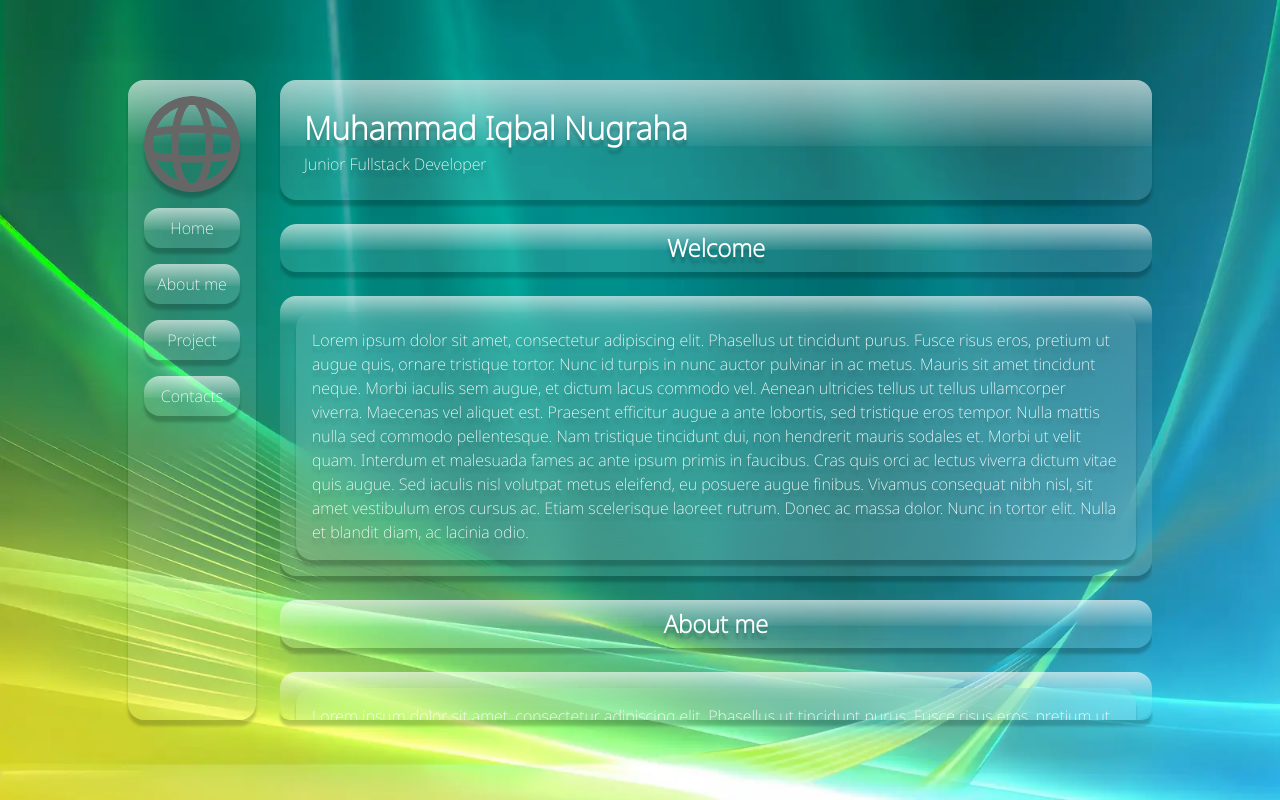
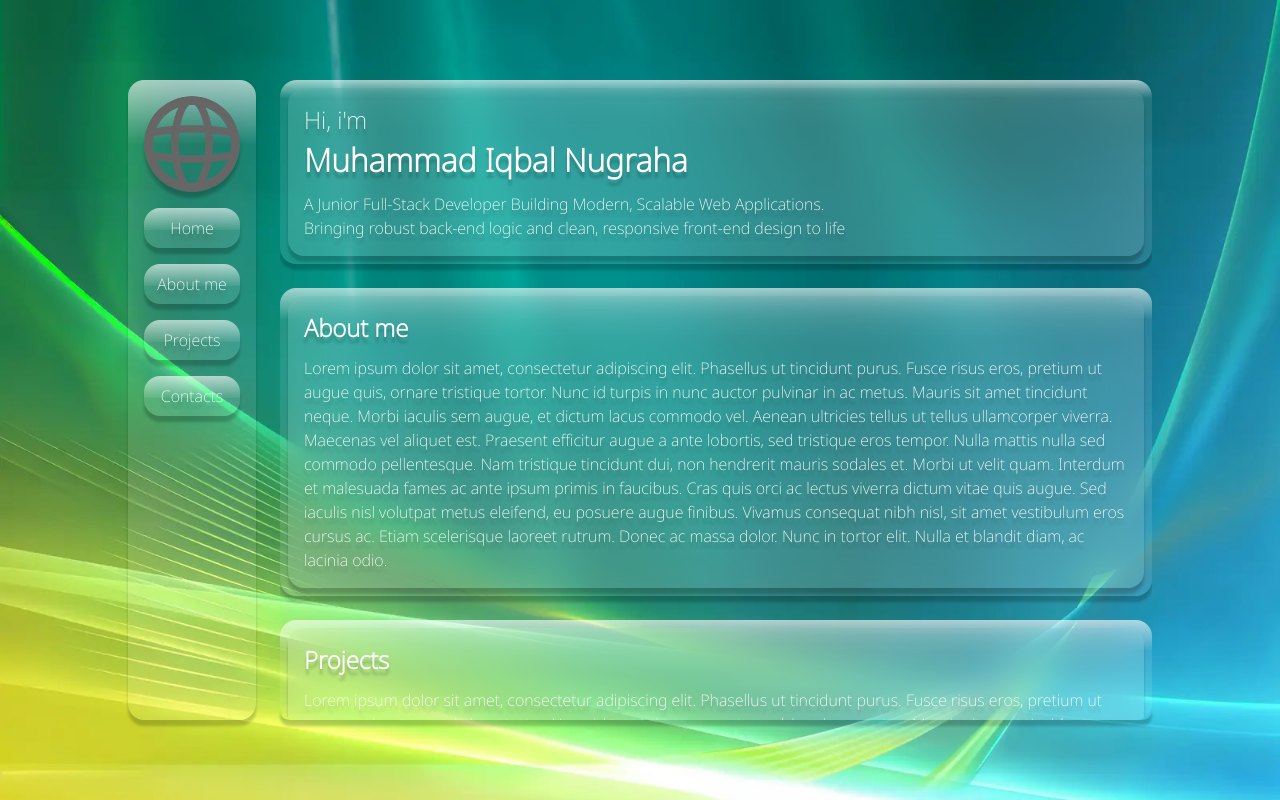
Before and after one commit to antasenaw/next-js-portfolio, a Next.js app: page / in a window 1280 px wide. Built offline with nearby package versions, Linux system fonts and the light colour scheme.

Commit message:
Rework the overall layout, add the actual content for the main section

```diff
--- a/app/page.tsx
+++ b/app/page.tsx
@@ -1,5 +1,6 @@
 import Navbar from "@/components/Navbar";
-import Header from "@/components/Header";
+import MobileNavbar from "@/components/MobileNavbar";
+// import Header from "@/components/Header";
 import Main from "@/components/Main";
 import { RefProvider } from "@/hooks/NavigationRefContext";
 import "./Page.css";
@@ -11,7 +12,8 @@ export default function Home() {
         <RefProvider>
           <Navbar />
           <div className="flex flex-col gap-4 md:gap-6 page rounded-2xl">
-            <Header />
+          <MobileNavbar />
+            {/* <Header /> */}
             <Main />
           </div>
         </RefProvider>
--- a/components/Header.tsx
+++ b/components/Header.tsx
@@ -5,7 +5,7 @@ const Header = () => {
     <>
     <header>
       <div className='general-style py-4 px-6 md:p-6 frutiger'>
-        <h1 className='text-[1.25rem] md:text-[2rem] font-bold'>Muhammad Iqbal Nugraha</h1>
+        <h1 className='text-[1.25rem] md:text-[2rem] font-bold'>My Porfolio</h1>
         <p>Junior Fullstack Developer</p>
       </div>
         <MobileNavbar/>
--- a/components/Main.tsx
+++ b/components/Main.tsx
@@ -4,16 +4,16 @@ import { useRefContext } from '../hooks/NavigationRefContext'
 
 interface SectionProps {
   hook: React.RefObject<HTMLDivElement | null>,
-  title: string,
-  content: string
+  // title: string,
+  content: React.ReactNode
 }
 
-const Section = ({ hook, title, content }: SectionProps) => {
+const Section = ({ hook, /*title,*/ content }: SectionProps) => {
   return (
     <section ref={hook} className='flex flex-col gap-4 md:gap-6'>
-      <h2 className='general-style frutiger text-center text-[1.125rem] md:text-2xl font-bold p-1 md:p-2'>{title}</h2>
-      <div className='general-style frutiger-2 p-2 md:p-4'>
-        <p className='general-style p-4 backdrop-blur-lg'>{content}</p>
+      {/* <h2 className='general-style frutiger text-center text-[1.125rem] md:text-2xl font-bold p-1 md:p-2'>{title}</h2> */}
+      <div className='general-style frutiger-2 p-2'>
+        {content}
       </div>
     </section>
   )
@@ -24,10 +24,29 @@ const Main = () => {
   const { homeRef, aboutRef, projectsRef, contactsRef } = useRefContext();
   return (
     <main className='flex flex-col gap-4 md:gap-6 overflow-y-auto rounded-2xl [scrollbar-width:none] [&::-webkit-scrollbar]:hidden max-md:pb-2' >
-      <Section hook={homeRef} title='Welcome' content='Lorem ipsum dolor sit amet, consectetur adipiscing elit. Phasellus ut tincidunt purus. Fusce risus eros, pretium ut augue quis, ornare tristique tortor. Nunc id turpis in nunc auctor pulvinar in ac metus. Mauris sit amet tincidunt neque. Morbi iaculis sem augue, et dictum lacus commodo vel. Aenean ultricies tellus ut tellus ullamcorper viverra. Maecenas vel aliquet est. Praesent efficitur augue a ante lobortis, sed tristique eros tempor. Nulla mattis nulla sed commodo pellentesque. Nam tristique tincidunt dui, non hendrerit mauris sodales et. Morbi ut velit quam. Interdum et malesuada fames ac ante ipsum primis in faucibus. Cras quis orci ac lectus viverra dictum vitae quis augue. Sed iaculis nisl volutpat metus eleifend, eu posuere augue finibus. Vivamus consequat nibh nisl, sit amet vestibulum eros cursus ac. Etiam scelerisque laoreet rutrum. Donec ac massa dolor. Nunc in tortor elit. Nulla et blandit diam, ac lacinia odio.'/>
-      <Section hook={aboutRef} title='About me' content='Lorem ipsum dolor sit amet, consectetur adipiscing elit. Phasellus ut tincidunt purus. Fusce risus eros, pretium ut augue quis, ornare tristique tortor. Nunc id turpis in nunc auctor pulvinar in ac metus. Mauris sit amet tincidunt neque. Morbi iaculis sem augue, et dictum lacus commodo vel. Aenean ultricies tellus ut tellus ullamcorper viverra. Maecenas vel aliquet est. Praesent efficitur augue a ante lobortis, sed tristique eros tempor. Nulla mattis nulla sed commodo pellentesque. Nam tristique tincidunt dui, non hendrerit mauris sodales et. Morbi ut velit quam. Interdum et malesuada fames ac ante ipsum primis in faucibus. Cras quis orci ac lectus viverra dictum vitae quis augue. Sed iaculis nisl volutpat metus eleifend, eu posuere augue finibus. Vivamus consequat nibh nisl, sit amet vestibulum eros cursus ac. Etiam scelerisque laoreet rutrum. Donec ac massa dolor. Nunc in tortor elit. Nulla et blandit diam, ac lacinia odio.'/>
-      <Section hook={projectsRef} title='Projects' content='Lorem ipsum dolor sit amet, consectetur adipiscing elit. Phasellus ut tincidunt purus. Fusce risus eros, pretium ut augue quis, ornare tristique tortor. Nunc id turpis in nunc auctor pulvinar in ac metus. Mauris sit amet tincidunt neque. Morbi iaculis sem augue, et dictum lacus commodo vel. Aenean ultricies tellus ut tellus ullamcorper viverra. Maecenas vel aliquet est. Praesent efficitur augue a ante lobortis, sed tristique eros tempor. Nulla mattis nulla sed commodo pellentesque. Nam tristique tincidunt dui, non hendrerit mauris sodales et. Morbi ut velit quam. Interdum et malesuada fames ac ante ipsum primis in faucibus. Cras quis orci ac lectus viverra dictum vitae quis augue. Sed iaculis nisl volutpat metus eleifend, eu posuere augue finibus. Vivamus consequat nibh nisl, sit amet vestibulum eros cursus ac. Etiam scelerisque laoreet rutrum. Donec ac massa dolor. Nunc in tortor elit. Nulla et blandit diam, ac lacinia odio.'/>
-      <Section hook={contactsRef} title='Contacts' content='Lorem ipsum dolor sit amet, consectetur adipiscing elit. Phasellus ut tincidunt purus. Fusce risus eros, pretium ut augue quis, ornare tristique tortor. Nunc id turpis in nunc auctor pulvinar in ac metus. Mauris sit amet tincidunt neque. Morbi iaculis sem augue, et dictum lacus commodo vel. Aenean ultricies tellus ut tellus ullamcorper viverra. Maecenas vel aliquet est. Praesent efficitur augue a ante lobortis, sed tristique eros tempor. Nulla mattis nulla sed commodo pellentesque. Nam tristique tincidunt dui, non hendrerit mauris sodales et. Morbi ut velit quam. Interdum et malesuada fames ac ante ipsum primis in faucibus. Cras quis orci ac lectus viverra dictum vitae quis augue. Sed iaculis nisl volutpat metus eleifend, eu posuere augue finibus. Vivamus consequat nibh nisl, sit amet vestibulum eros cursus ac. Etiam scelerisque laoreet rutrum. Donec ac massa dolor. Nunc in tortor elit. Nulla et blandit diam, ac lacinia odio.'/>
+      <Section hook={homeRef} /*title='Welcome'*/ content={
+        <div className='general-style p-4 backdrop-blur-lg'>
+          <p className='text-2xl'>Hi, i&apos;m</p>
+          <h1 className='text-[2rem] font-bold mb-2'>Muhammad Iqbal Nugraha</h1>
+          <p>A Junior Full-Stack Developer Building Modern, Scalable Web Applications.<br />Bringing robust back-end logic and clean, responsive front-end design to life</p>
+        </div>
+      }/>
+      <Section hook={aboutRef} /*title='About me'*/ content={
+        <div className='general-style p-4 backdrop-blur-lg'>
+          <h2 className='font-bold text-2xl mb-3'>About me</h2>
+          <p>Lorem ipsum dolor sit amet, consectetur adipiscing elit. Phasellus ut tincidunt purus. Fusce risus eros, pretium ut augue quis, ornare tristique tortor. Nunc id turpis in nunc auctor pulvinar in ac metus. Mauris sit amet tincidunt neque. Morbi iaculis sem augue, et dictum lacus commodo vel. Aenean ultricies tellus ut tellus ullamcorper viverra. Maecenas vel aliquet est. Praesent efficitur augue a ante lobortis, sed tristique eros tempor. Nulla mattis nulla sed commodo pellentesque. Nam tristique tincidunt dui, non hendrerit mauris sodales et. Morbi ut velit quam. Interdum et malesuada fames ac ante ipsum primis in faucibus. Cras quis orci ac lectus viverra dictum vitae quis augue. Sed iaculis nisl volutpat metus eleifend, eu posuere augue finibus. Vivamus consequat nibh nisl, sit amet vestibulum eros cursus ac. Etiam scelerisque laoreet rutrum. Donec ac massa dolor. Nunc in tortor elit. Nulla et blandit diam, ac lacinia odio.</p>
+        </div>
+      }/><Section hook={projectsRef} /*title='Projects'*/ content={
+        <div className='general-style p-4 backdrop-blur-lg'>
+          <h2 className='font-bold text-2xl mb-3'>Projects</h2>
+          Lorem ipsum dolor sit amet, consectetur adipiscing elit. Phasellus ut tincidunt purus. Fusce risus eros, pretium ut augue quis, ornare tristique tortor. Nunc id turpis in nunc auctor pulvinar in ac metus. Mauris sit amet tincidunt neque. Morbi iaculis sem augue, et dictum lacus commodo vel. Aenean ultricies tellus ut tellus ullamcorper viverra. Maecenas vel aliquet est. Praesent efficitur augue a ante lobortis, sed tristique eros tempor. Nulla mattis nulla sed commodo pellentesque. Nam tristique tincidunt dui, non hendrerit mauris sodales et. Morbi ut velit quam. Interdum et malesuada fames ac ante ipsum primis in faucibus. Cras quis orci ac lectus viverra dictum vitae quis augue. Sed iaculis nisl volutpat metus eleifend, eu posuere augue finibus. Vivamus consequat nibh nisl, sit amet vestibulum eros cursus ac. Etiam scelerisque laoreet rutrum. Donec ac massa dolor. Nunc in tortor elit. Nulla et blandit diam, ac lacinia odio.
+        </div>
+      }/><Section hook={contactsRef} /*title='Contacts'*/ content={
+        <div className='general-style p-4 backdrop-blur-lg'>
+          <h2 className='font-bold text-2xl mb-3'>Contacts</h2>
+          Lorem ipsum dolor sit amet, consectetur adipiscing elit. Phasellus ut tincidunt purus. Fusce risus eros, pretium ut augue quis, ornare tristique tortor. Nunc id turpis in nunc auctor pulvinar in ac metus. Mauris sit amet tincidunt neque. Morbi iaculis sem augue, et dictum lacus commodo vel. Aenean ultricies tellus ut tellus ullamcorper viverra. Maecenas vel aliquet est. Praesent efficitur augue a ante lobortis, sed tristique eros tempor. Nulla mattis nulla sed commodo pellentesque. Nam tristique tincidunt dui, non hendrerit mauris sodales et. Morbi ut velit quam. Interdum et malesuada fames ac ante ipsum primis in faucibus. Cras quis orci ac lectus viverra dictum vitae quis augue. Sed iaculis nisl volutpat metus eleifend, eu posuere augue finibus. Vivamus consequat nibh nisl, sit amet vestibulum eros cursus ac. Etiam scelerisque laoreet rutrum. Donec ac massa dolor. Nunc in tortor elit. Nulla et blandit diam, ac lacinia odio.
+        </div>
+      }/>
     </main>
   )
 }
--- a/components/MobileNavbar.tsx
+++ b/components/MobileNavbar.tsx
@@ -14,9 +14,9 @@ const MobileNavbarItem = ({ hook, text, handler }: MobileNavbarItemProps) => {
   }
   return (
     <li className="flex flex-col grow" onClick={handler}>
-      <button onClick={() => scrollTo(hook)} className="general-style frutiger text-center p-1 cursor-pointer">
+      <a onClick={() => scrollTo(hook)} className="general-style frutiger text-center p-1 cursor-pointer">
         {text}
-      </button>
+      </a>
     </li>
   )
 }
@@ -33,7 +33,7 @@ const MobileNavbar = () => {
 
   const { homeRef, aboutRef, projectsRef, contactsRef } = useRefContext();
   return (
-      <nav className='md:hidden bg-[rgba(255,255,255,0.1)] shadow-[0px_6px_3px_rgba(0,0,0,0.2)] rounded-b-2xl flex flex-col p-2 mx-4'>
+      <nav className='md:hidden general-style flex flex-col p-2'>
         <button onClick={handleSetDisplay} className={btnClass}>☰</button>
         <ul className={newClass}>
           <MobileNavbarItem hook={homeRef} text="Home" handler={handleSetDisplay}/>
--- a/components/Navbar.tsx
+++ b/components/Navbar.tsx
@@ -15,9 +15,9 @@ const NavbarItem = ({ hook, text }: NavbarItemProps) => {
 
   return (
     <li className="flex flex-col grow">
-      <button onClick={() => scrollTo(hook)} className="general-style frutiger text-center p-2 cursor-pointer">
+      <a onClick={() => scrollTo(hook)} className="general-style frutiger text-center p-2 cursor-pointer">
         {text}
-      </button>
+      </a>
     </li>
   )
 }
@@ -31,14 +31,14 @@ const Navbar = () => {
       <Image
         src={globe}
         alt="profile picture"
-        width={480}
-        height={480}
+        width={96}
+        height={96}
         className="max-md:hidden mb-4 rounded-[8rem] shadow-[0px_6px_3px_rgba(0,0,0,0.2)]"
       />
-      <ul className="flex flex-wrap md:flex-col md:flex-nowrap gap-4">
+      <ul className="flex flex-col md:flex-nowrap gap-4">
         <NavbarItem hook={homeRef} text="Home" />
         <NavbarItem hook={aboutRef} text="About me" />
-        <NavbarItem hook={projectsRef} text="Project" />
+        <NavbarItem hook={projectsRef} text="Projects" />
         <NavbarItem hook={contactsRef} text="Contacts" />
       </ul>
     </nav>
```
